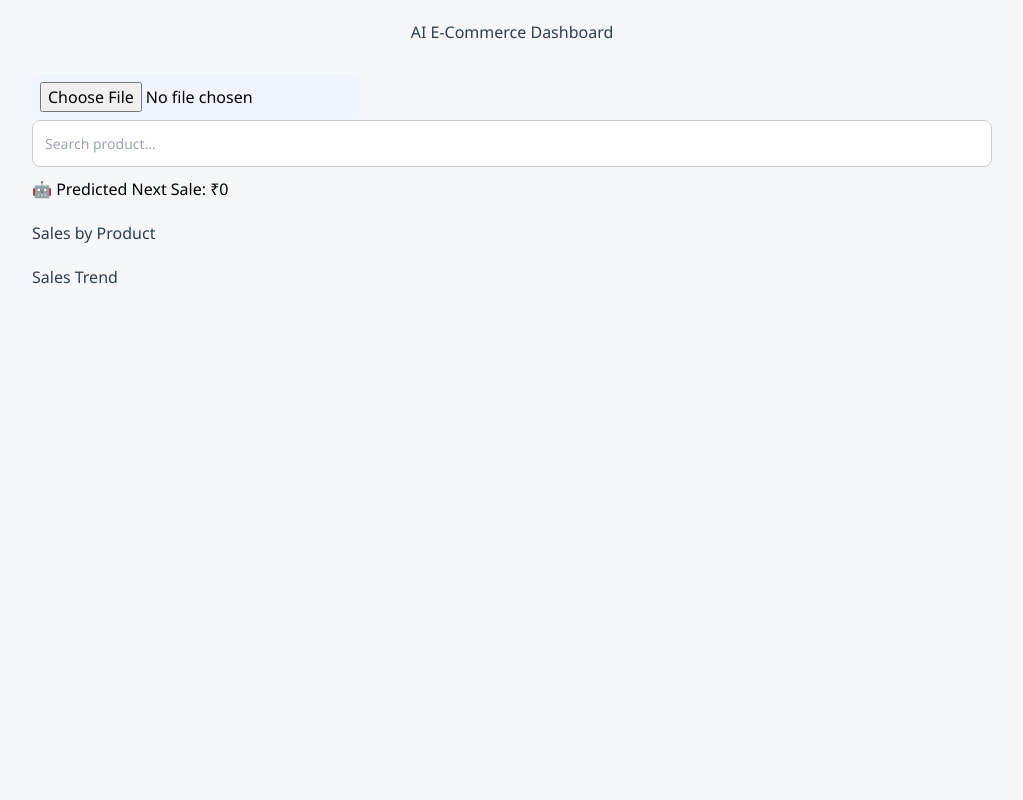
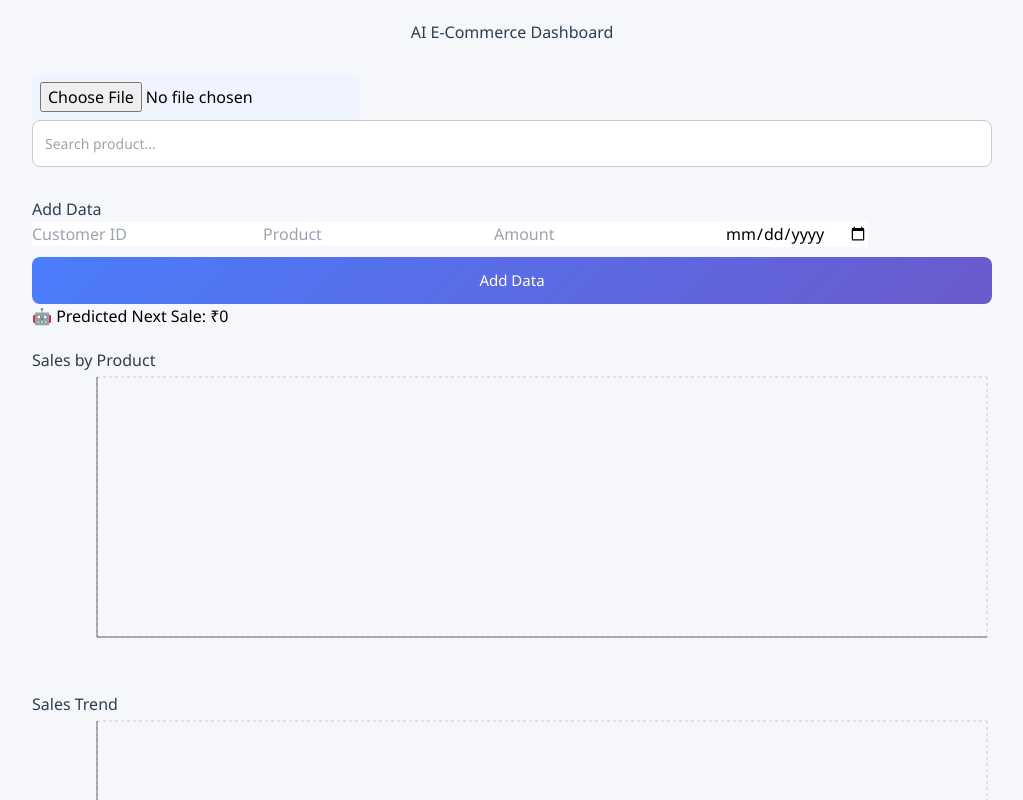
Before and after one commit to dhruthi131203-spec/ai-ecommerce-dashboard, a React app: page / in a window 1280 px wide. Shown: the top 800 px of the page, without its empty margins (128-1151 px from the left). Built offline with nearby package versions, Linux system fonts and the light colour scheme; the HTML template or start-up script is replaced by a standard one.

Commit message:
final fix - restore UI + trend + csv

```diff
--- a/src/App.jsx
+++ b/src/App.jsx
@@ -9,101 +9,119 @@ import "./App.css";
 function App() {
   const [data, setData] = useState([]);
   const [search, setSearch] = useState("");
-  const [filteredData, setFilteredData] = useState([]);
+  const [filtered, setFiltered] = useState([]);
   const [productTotals, setProductTotals] = useState([]);
   const [trendData, setTrendData] = useState([]);
   const [prediction, setPrediction] = useState(0);
 
-  // ✅ SAFE CSV UPLOAD (NO CRASH)
+  const [form, setForm] = useState({
+    customer_id: "",
+    product: "",
+    amount: "",
+    date: ""
+  });
+
+  // ---------------- CSV UPLOAD ----------------
   const handleFileUpload = (e) => {
     const file = e.target.files[0];
-
     if (!file) return;
 
     Papa.parse(file, {
       header: true,
       skipEmptyLines: true,
       complete: (result) => {
-        try {
-          const formatted = result.data
+        const cleanData = result.data
           .filter(row => row.product && row.amount && row.date)
           .map(row => ({
             customer_id: row.customer_id || "",
             product: row.product.toLowerCase(),
-              amount: Number(row.amount) || 0,
+            amount: Number(row.amount),
             date: row.date
           }));
 
-          setData(formatted);
-        } catch (err) {
-          console.error("CSV Error:", err);
-          alert("Invalid CSV format ❌");
-        }
+        setData(cleanData);
       }
     });
   };
 
+  // ---------------- ADD DATA ----------------
+  const handleAdd = () => {
+    if (!form.product || !form.amount || !form.date) return;
+
+    const newItem = {
+      ...form,
+      product: form.product.toLowerCase(),
+      amount: Number(form.amount)
+    };
+
+    setData([...data, newItem]);
+
+    setForm({
+      customer_id: "",
+      product: "",
+      amount: "",
+      date: ""
+    });
+  };
+
+  // ---------------- MAIN LOGIC ----------------
   useEffect(() => {
     if (data.length === 0) return;
 
-    // ---------------- PRODUCT TOTAL ----------------
+    // PRODUCT TOTAL
     const productMap = {};
     data.forEach(item => {
       productMap[item.product] =
         (productMap[item.product] || 0) + item.amount;
     });
 
-    const productArray = Object.keys(productMap).map(p => ({
+    setProductTotals(
+      Object.keys(productMap).map(p => ({
         product: p,
         amount: productMap[p]
-    }));
+      }))
+    );
 
-    setProductTotals(productArray);
-
-    // ---------------- SEARCH ----------------
+    // SEARCH
     if (search !== "") {
-      const filtered = data.filter(item =>
+      const filteredItems = data.filter(item =>
         item.product.includes(search.toLowerCase())
       );
 
       const map = {};
-      filtered.forEach(item => {
+      filteredItems.forEach(item => {
         map[item.product] = (map[item.product] || 0) + item.amount;
       });
 
-      setFilteredData(
+      setFiltered(
         Object.keys(map).map(p => ({
           product: p,
           amount: map[p]
         }))
       );
     } else {
-      setFilteredData([]);
+      setFiltered([]);
     }
 
-    // ---------------- SALES TREND FIX ----------------
+    // SALES TREND (FIXED)
     const dateMap = {};
 
     data.forEach(item => {
       const d = new Date(item.date);
-
-      if (isNaN(d)) return; // skip bad date
+      if (isNaN(d)) return;
 
       const key = d.toISOString().split("T")[0];
-
       dateMap[key] = (dateMap[key] || 0) + item.amount;
     });
 
-    const trendArray = Object.keys(dateMap)
-      .sort()
-      .map(date => ({
+    setTrendData(
+      Object.keys(dateMap).sort().map(date => ({
         date,
         amount: dateMap[date]
-      }));
+      }))
+    );
 
-    setTrendData(trendArray);
-
-    // ---------------- PREDICTION ----------------
+    // PREDICTION
     const total = data.reduce((sum, item) => sum + item.amount, 0);
     setPrediction(Math.round(total / data.length));
 
@@ -125,18 +143,50 @@ function App() {
       />
 
       {/* Search Results */}
-      {filteredData.map((item, index) => (
+      {filtered.map((item, index) => (
         <div key={index}>
           🔎 {item.product.toUpperCase()} → ₹{item.amount}
         </div>
       ))}
 
+      {/* ADD DATA (RESTORED) */}
+      <h3>Add Data</h3>
+      <input
+        placeholder="Customer ID"
+        value={form.customer_id}
+        onChange={(e) =>
+          setForm({ ...form, customer_id: e.target.value })
+        }
+      />
+      <input
+        placeholder="Product"
+        value={form.product}
+        onChange={(e) =>
+          setForm({ ...form, product: e.target.value })
+        }
+      />
+      <input
+        placeholder="Amount"
+        value={form.amount}
+        onChange={(e) =>
+          setForm({ ...form, amount: e.target.value })
+        }
+      />
+      <input
+        type="date"
+        value={form.date}
+        onChange={(e) =>
+          setForm({ ...form, date: e.target.value })
+        }
+      />
+
+      <button onClick={handleAdd}>Add Data</button>
+
       {/* Prediction */}
       <div>🤖 Predicted Next Sale: ₹{prediction}</div>
 
-      {/* SALES BY PRODUCT */}
+      {/* BAR CHART */}
       <h3>Sales by Product</h3>
-      {productTotals.length > 0 && (
       <ResponsiveContainer width="100%" height={300}>
         <BarChart data={productTotals}>
           <CartesianGrid strokeDasharray="3 3" />
@@ -146,11 +196,9 @@ function App() {
           <Bar dataKey="amount" fill="#4CAF50" />
         </BarChart>
       </ResponsiveContainer>
-      )}
 
-      {/* SALES TREND */}
+      {/* LINE CHART */}
       <h3>Sales Trend</h3>
-      {trendData.length > 0 && (
       <ResponsiveContainer width="100%" height={300}>
         <LineChart data={trendData}>
           <CartesianGrid strokeDasharray="3 3" />
@@ -165,7 +213,6 @@ function App() {
           />
         </LineChart>
       </ResponsiveContainer>
-      )}
     </div>
   );
 }
```
Lines whose indentation alone changed are shown as unchanged.
